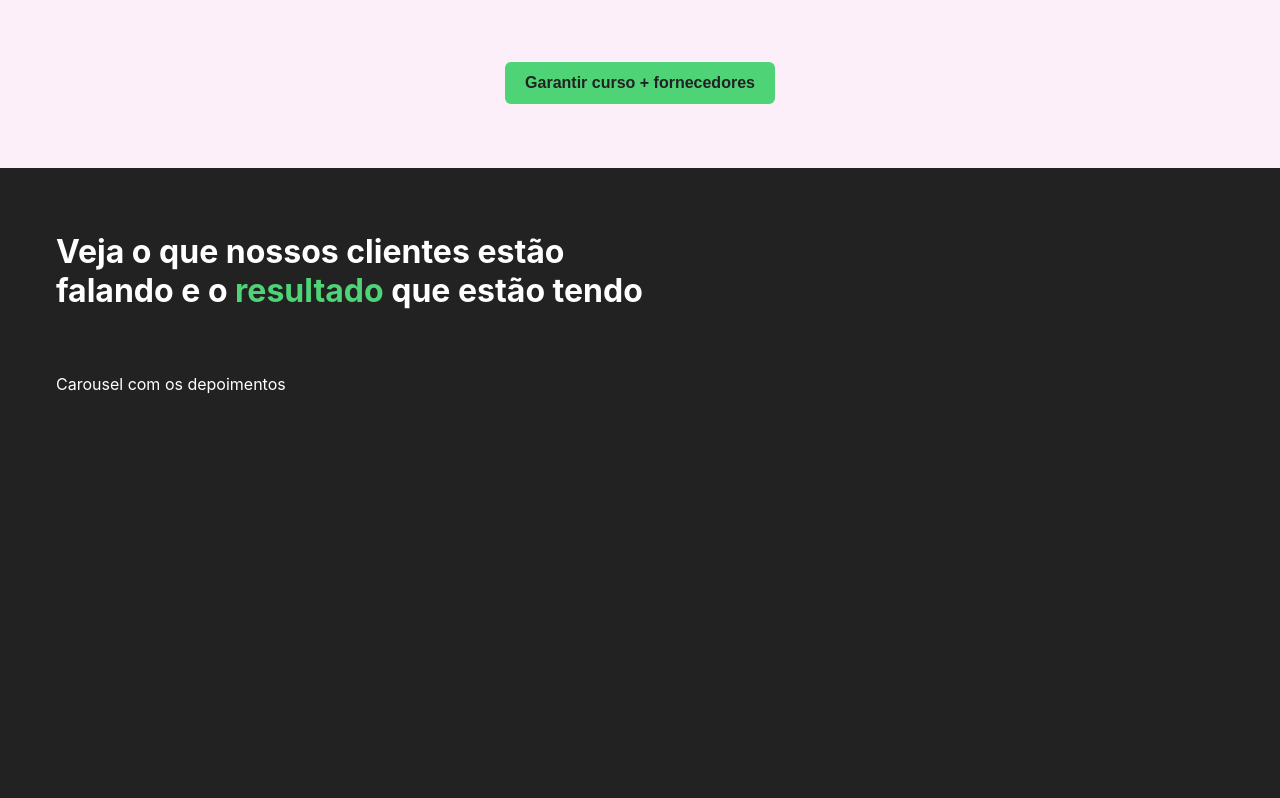
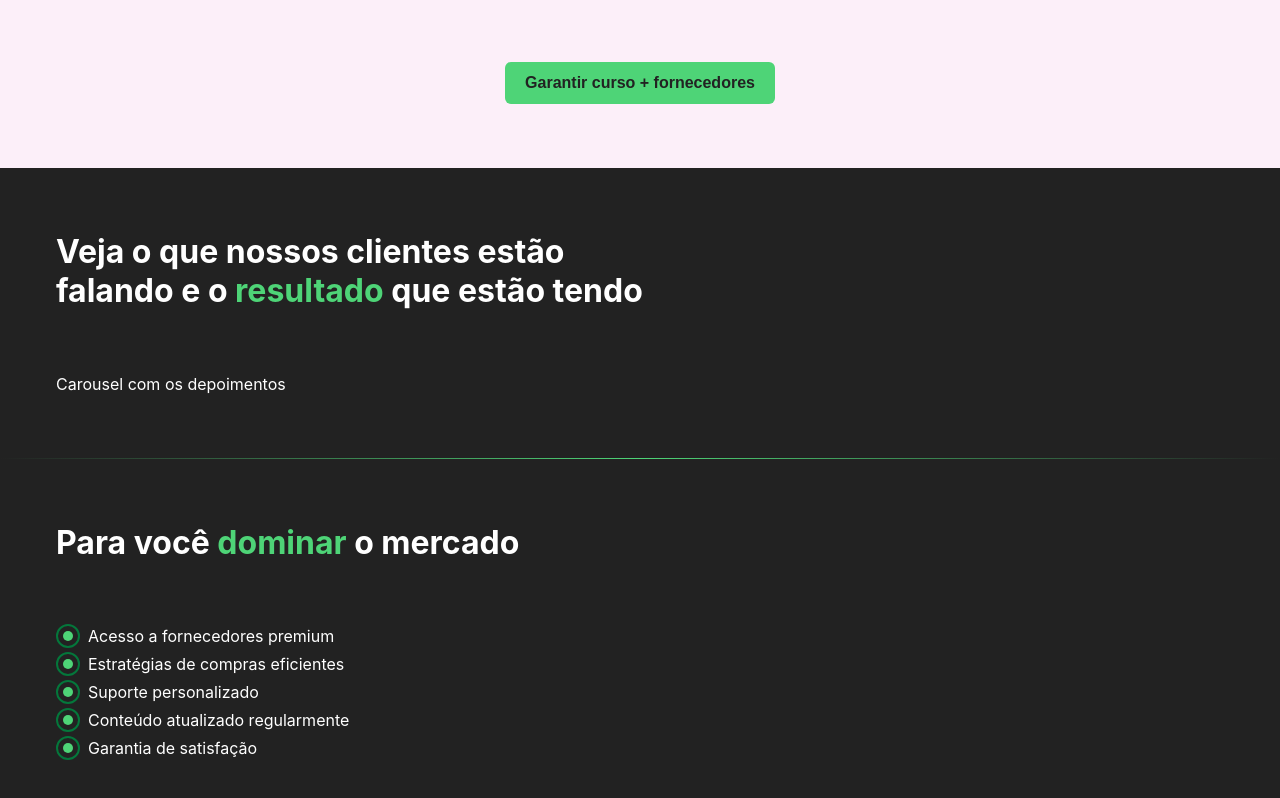
Before and after one commit to luizchaaves/page-joao-nave, a React (Vite) app: page / in a window 1280 px wide. Shown: the part 1264-2062 px from the top of the page. Before the commit the page ends 1722 px from the top, so only its background shows below. Built offline with nearby package versions, Linux system fonts and the light colour scheme; the HTML template or start-up script is replaced by a standard one; what google-fonts would draw is missing.

Commit message:
feat: create component to show the list of differences

```diff
--- a/src/App.tsx
+++ b/src/App.tsx
@@ -4,6 +4,8 @@ import Providers from './components/providers';
 import Home from './components/home';
 import Information from './section/information';
 import Testimonials from './section/testimonials';
+import Differential from './section/differential';
+import Divider from './components/divider/index';
 
 function App() {
 
@@ -12,6 +14,8 @@ function App() {
         <Home/>
         <Information/>
         <Testimonials/>
+        <Divider/>
+        <Differential/>
         <GlobalStyles/>
     </Providers>
   )
--- /dev/null
+++ b/src/section/differential/index.tsx
@@ -0,0 +1,20 @@
+import { Header, List, ListItem, Section } from './styles'
+
+const Differential = () => {
+  return (
+    <Section>
+        <Header>
+           <h2>Para você <span>dominar</span> o mercado</h2>
+        </Header>
+        <List>
+        <ListItem>Acesso a fornecedores premium</ListItem>
+        <ListItem>Estratégias de compras eficientes </ListItem>
+        <ListItem>Suporte personalizado</ListItem>
+        <ListItem>Conteúdo atualizado regularmente</ListItem>
+        <ListItem>Garantia de satisfação</ListItem>
+        </List>
+    </Section>
+  )
+}
+
+export default Differential
--- /dev/null
+++ b/src/section/differential/styles.ts
@@ -0,0 +1,71 @@
+import styled from 'styled-components';
+
+export const Section = styled.div`
+    /* min-height: 100vh; */
+    max-width: 1200px;
+    margin: 0 auto;
+    padding: 64px 16px;
+
+    display: flex;
+    flex-direction: column;
+    gap: 64px;
+`
+
+export const Header = styled.div`
+    display: flex;
+    justify-content: flex-start;
+
+    h2 {
+        max-width: 592px;
+        font-size: 32px;
+
+        span {
+            color: ${(props) => props.theme.colors.green_light};
+        }
+    }
+
+    @media (max-width: ${(props) => props.theme.breakpoints.mobile}) {
+        justify-content: center;
+
+        h2 {
+            font-size: 24px;
+            text-align: center;
+        }
+    }
+`
+
+export const List = styled.ul`
+    list-style-type: none;
+    padding-left: 0px;
+    display: flex;
+    flex-direction: column;
+    gap: 8px;
+`
+export const ListItem = styled.li`
+    position: relative;
+    padding-left: 32px;
+
+    &::before {
+        content: '';
+        position: absolute;
+        width: 20px;
+        height: 20px;
+        left: 0;
+        top: 50%;
+        transform: translateY(-50%);
+        border: 2px solid ${(props) => props.theme.colors.green_dark};
+        border-radius: 50%;
+    }
+
+    &::after {
+        content: '';
+        position: absolute;
+        width: 10px;
+        height: 10px;
+        top: 50%;
+        left: 10px;
+        transform: translate(-3px, -50%);
+        border-radius: 50%;
+        background-color: ${(props) => props.theme.colors.green_light};
+    }
+`
```
